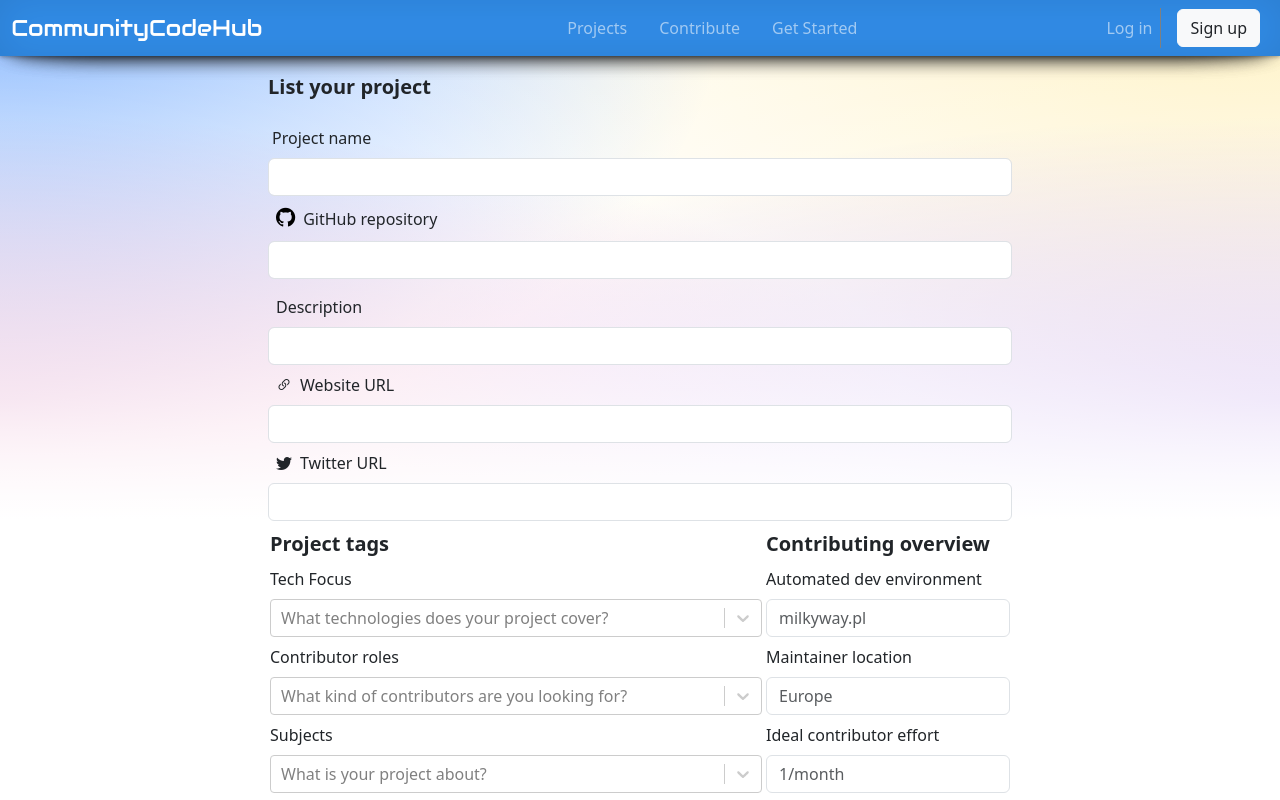
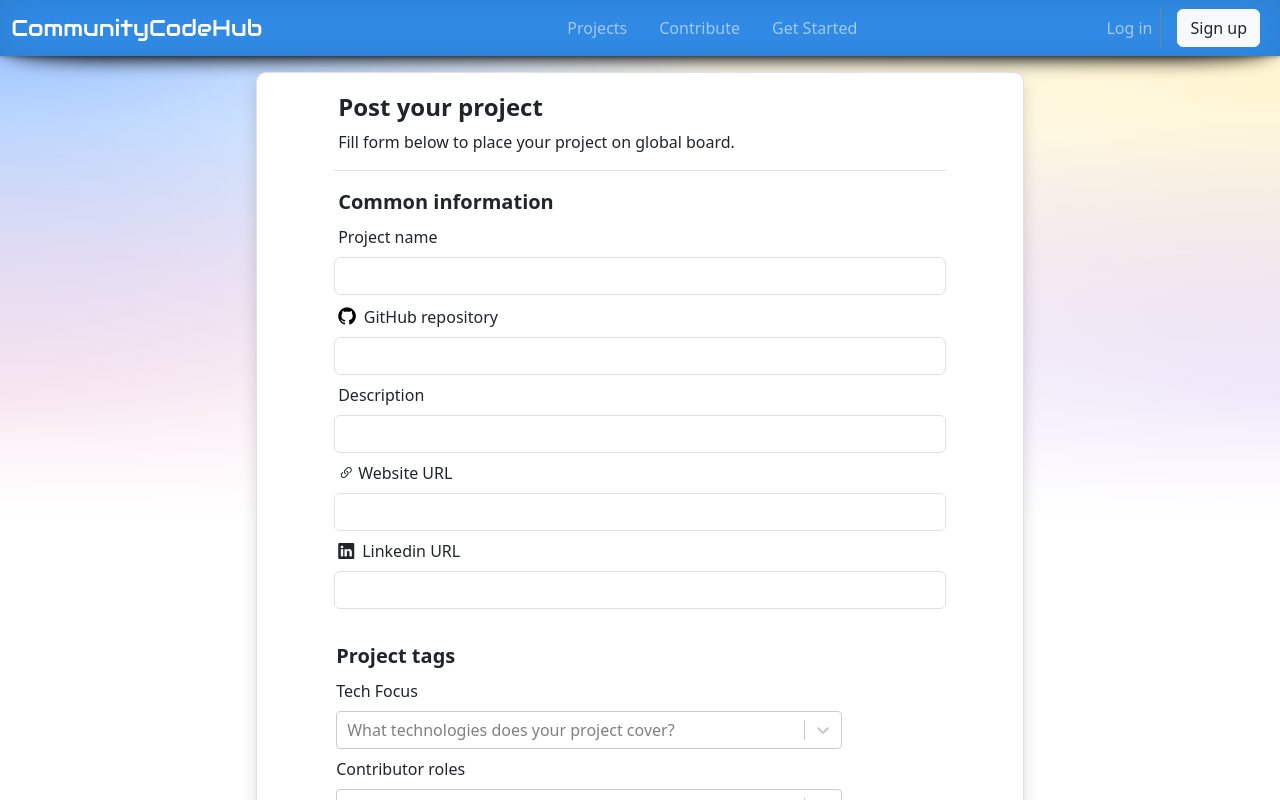
Before and after one commit to DeVinczi/NasaHacka1on-NET7, a React (Create React App) app in the folder NasaHacka1on/ClientApp/: page /add-project in a window 1280 px wide. Shown: the top 800 px of the page. Built offline with nearby package versions, Linux system fonts and the light colour scheme.

Commit message:
#15 droga przez pieklo na FE

```diff
--- a/NasaHacka1on/ClientApp/src/pages/add-project/AddProject.jsx
+++ b/NasaHacka1on/ClientApp/src/pages/add-project/AddProject.jsx
@@ -3,6 +3,7 @@ import useInput from "../../hooks/use-input";
 import { isNotEmpty } from "../../utils/validators";
 import Select from "react-select";
 import { useState } from "react";
+import './addproject.css'
 
 const AddProject = () => {
   const navigate = useNavigate();
@@ -194,15 +195,18 @@ const AddProject = () => {
     setContributingText(event.target.value);
   };
 
-  return (
+    return (
+        <div>
+            <div className="project-container mx-auto mt-3 py-3 px-1 border border-1 shadow">
     <form
-      className="container-sm mx-auto my-3 d-flex flex-column justify-content-center align-items-center"
+      className="container-sm mx-auto my-1 d-flex flex-column justify-content-center align-items-center"
       onSubmit={handleAddProject}
-    >
-      <p className="mb-2 fs-5 col-12 col-md-10 col-lg-8 fw-bold">
-        List your project
+                ><p className="mb-2 h1 fs-4 col-12 col-md-10 fw-bold ps-1">Post your project</p>
+                    <p className="mb-2 fs-6 col-12 col-md-10 pb-3 border-bottom ps-1">Fill form below to place your project on global board.</p>
+                    <p className="mb-2 mt-2 fs-5 col-12 col-md-10 fw-bold ps-1">
+        Common information
       </p>
-      <div className="mt-3 mb-2 col-12 col-md-10 col-lg-8">
+      <div className="mb-2 col-12 col-md-10">
         <label htmlFor="projectName" className="form-label ps-1">
           Project name
         </label>
@@ -219,11 +223,11 @@ const AddProject = () => {
         )}
       </div>
 
-      <div className="mb-2 mb-3 col-12 col-md-10 col-lg-8">
+      <div className="mb-2 col-12 col-md-10">
         <label htmlFor="githubRepo" className="form-label">
           <i
-            className="socialicons bi bi-github me-2"
-            style={{ fontSize: "1.2em", color: "#000" }}
+            className="socialicons bi bi-github ps-1 me-2"
+            style={{ fontSize: "1.1em", color: "#000" }}
           ></i>
           GitHub repository
         </label>
@@ -240,8 +244,8 @@ const AddProject = () => {
         )}
       </div>
 
-      <div className="mb-2 col-12 col-md-10 col-lg-8">
-        <label htmlFor="description" className="form-label ps-2">
+      <div className="mb-2 col-12 col-md-10">
+        <label htmlFor="description" className="form-label ps-1">
           Description
         </label>
         <input
@@ -257,9 +261,9 @@ const AddProject = () => {
         )}
       </div>
 
-      <div className="mb-2 col-12 col-md-10 col-lg-8">
+      <div className="mb-2 col-12 col-md-10">
         <label htmlFor="description" className="form-label">
-          <i className="bi bi-link-45deg ps-2 me-2"></i>Website URL
+          <i className="bi bi-link-45deg ps-1 me-1"></i>Website URL
         </label>
         <input
           type="text"
@@ -273,9 +277,9 @@ const AddProject = () => {
           <p className="text-danger mt-1">Please provide a valid password.</p>
         )}
       </div>
-      <div className="mb-2 col-12 col-md-10 col-lg-8">
+      <div className="mb-2 col-12 col-md-10">
         <label htmlFor="description" className="form-label">
-          <i className="bi bi-twitter ps-2 me-2"></i>Twitter URL
+          <i className="bi bi-linkedin ps-1 me-2"></i>Linkedin URL
         </label>
         <input
           type="text"
@@ -290,8 +294,8 @@ const AddProject = () => {
         )}
       </div>
 
-      <div className="mb-2 col-12 col-md-10 col-lg-8 row gx-1">
-        <div className="col-12 col-xl-8">
+      <div className="mb-2 col-12 col-md-10 row gx-1 mt-4">
+        <div className="col-12 col-xl-10">
           <p className="mb-2 fs-5 fw-bold">Project tags</p>
           <div className="mb-2">
             <label htmlFor="techFocusSelect" className="form-label">
@@ -321,7 +325,7 @@ const AddProject = () => {
             />
           </div>
 
-          <div className="mb-2">
+          <div className="mb-3">
             <label htmlFor="subjectSelect" className="form-label">
               Subjects
             </label>
@@ -336,11 +340,11 @@ const AddProject = () => {
           </div>
         </div>
 
-        <div className="col-12 col-xl-4">
+        <div className="col-12 col-xl-8 mt-4">
           <p className="mb-2 fs-5 fw-bold">Contributing overview</p>
           <div className="mb-2">
             <label htmlFor="description" className="form-label">
-              Automated dev environment
+              Development Environment
             </label>
             <input
               type="text"
@@ -400,9 +404,9 @@ const AddProject = () => {
         </div>
       </div>
 
-      <p className="mb-3 fs-5 col-12 col-md-10 col-lg-8 fw-bold">Content</p>
+      <p className="mt-3 mb-2 fs-5 col-12 col-md-10 fw-bold">Content</p>
 
-      <div className="mb-3 col-12 col-md-10 col-lg-8">
+      <div className="mb-3 col-12 col-md-10">
         <label htmlFor="overviewTextArea" className="form-label ps-2">
           Overview
         </label>
@@ -415,7 +419,7 @@ const AddProject = () => {
         ></textarea>
       </div>
 
-      <div className="mb-3 col-12 col-md-10 col-lg-8">
+      <div className="mb-3 col-12 col-md-10">
         <label htmlFor="contributingTextArea" className="form-label ps-2">
           Contributing
         </label>
@@ -435,7 +439,9 @@ const AddProject = () => {
       >
         Create project
       </button>
-    </form>
+            </form>
+            </div>
+        </div>
   );
 };
 
--- /dev/null
+++ b/NasaHacka1on/ClientApp/src/pages/add-project/addproject.css
@@ -0,0 +1,46 @@
+.project-container {
+    background-color: #fff;
+    border-radius: 10px;
+}
+
+@media (max-width: 576px) {
+    .project-container {
+        width: 90%;
+    }
+}
+
+@media (min-width: 577px) and (max-width: 768px) {
+    .project-container {
+        width: 80%;
+    }
+}
+
+@media (min-width: 769px) and (max-width: 992px) {
+    .project-container {
+        width: 65%;
+    }
+}
+
+@media (min-width: 993px) and (max-width: 1199px) {
+    .project-container {
+        width: 60%;
+    }
+}
+
+@media (min-width: 1200px) and (max-width: 1499px) {
+    .project-container {
+        width: 60%;
+    }
+}
+
+@media (min-width: 1500px) and (max-width: 1799px) {
+    .project-container {
+        width: 60%;
+    }
+}
+
+@media (min-width: 1800px) {
+    .project-container {
+        width: 50%;
+    }
+}
--- a/NasaHacka1on/ClientApp/src/pages/projects/Projects.jsx
+++ b/NasaHacka1on/ClientApp/src/pages/projects/Projects.jsx
@@ -4,26 +4,25 @@ const Projects = () => {
     return <div>
     <div class="media-class">
             <div class="featBitCard container-xxl mt-3">
+        <a href="/">
             <div class="flex-grow">
                 <div class="flex-gap-4 items-center">
                     <h3 class="font-semibold text-light-type flex items-center gap-2">
-                        <a class="supports-hover:hover:text-light-interactive" href="/">FeatBit</a>
+                            <a class="bi bi-link supports-hover:hover:text-light-interactive" href="/">FeatBit</a>
                     </h3>
                     </div>
                     <div class="d-flex">
                         <h6>Status: <span class="status-recruiting-rejected">Closed</span></h6>
                     </div>
-
-
                 <p class="text-sm text-light-type mt-2 overflow-hidden">FeatBit is a scalable, fast and 100% open-source feature flag management tool</p>
                 <div class="mt-4">
                     <h2 class="text-xs font-semibold text-light-interactive mb-2">Last 30 days:</h2>
                     <div class="flex text-black-500">
                         <div class="text-xs text-light-type-medium">
-                                <span class="font-semibold">6</span><span class="ml-1 uppercase"> contributors</span>
+                                    <span class="bi bi-person font-semibold"> 6</span><span class="ml-1 uppercase"> contributors</span>
                         </div>
                         <div class="mt-1 text-xs text-light-type-medium">
-                            <span class="font-semibold">10 </span><span class="ml-1 uppercase">Pull Request opened</span>
+                                    <span class="bi bi-git font-semibold"> 10 </span><span class="ml-1 uppercase">Pull Request opened</span>
                             </div>
                     </div>
                 </div>
@@ -48,12 +47,14 @@ const Projects = () => {
                     </div>
                 </div>
                     </div>
+                </a>
         </div>
             <div class="featBitCard container-xxl mt-3">
+                <a href="/">
             <div class="flex-grow">
                 <div class="flex-gap-4 items-center">
                     <h3 class="font-semibold text-light-type text-xl flex items-center gap-2">
-                            <a class="supports-hover:hover:text-light-interactive" href="/">Cryostat</a>
+                            <a class="bi bi-link supports-hover:hover:text-light-interactive" href="/">Cryostat</a>
                     </h3>
                     </div>
                     <div class="d-flex">
@@ -64,10 +65,10 @@ const Projects = () => {
                         <h2 class="text-xs font-semibold text-light-interactive mb-2">Last 30 days:</h2>
                         <div class="flex text-black-500">
                             <div class="text-xs text-light-type-medium">
-                                <span class="font-semibold">2</span><span class="ml-1 uppercase"> contributors</span>
+                                    <span class="bi bi-person font-semibold"> 2</span><span class="ml-1 uppercase"> contributors</span>
                             </div>
                             <div class="mt-1 text-xs text-light-type-medium">
-                                <span class="font-semibold">3 </span><span class="ml-1 uppercase">Pull Request opened</span>
+                                    <span class="bi bi-git font-semibold"> 3 </span><span class="ml-1 uppercase">Pull Request opened</span>
                             </div>
                         </div>
                 </div>
@@ -92,26 +93,28 @@ const Projects = () => {
                     </div>
                 </div>
                     </div>
+            </a>
         </div>
             <div class="featBitCard container-xxl mt-3">
+                <a href="/">
             <div class="flex-grow">
                 <div class="flex-gap-4 items-center">
                     <h3 class="font-semibold text-light-type text-xl flex items-center gap-2">
-                            <a class="supports-hover:hover:text-light-interactive" href="/">Vue Stripe</a>
+                            <a class="bi bi-link supports-hover:hover:text-light-interactive" href="/">Vue Stripe</a>
                     </h3>
                     </div>
                     <div class="d-flex">
-                        <h6>Status: <span class="status-recruiting-waiting">Waiting</span></h6>
+                        <h6>Status: <span class="status-recruiting-waiting ">Waiting</span></h6>
                     </div>
                     <p class="text-sm text-light-type mt-2 overflow-hidden">Stripe Checkout & Elements for Vue.js</p>
                 <div class="mt-4">
                         <h2 class="text-xs font-semibold text-light-interactive mb-2">Last 30 days:</h2>
                         <div class="flex text-black-500">
                             <div class="text-xs text-light-type-medium">
-                                <span class="font-semibold">1</span><span class="ml-1 uppercase"> contributor</span>
+                                    <span class="bi bi-person font-semibold"> 1</span><span class="ml-1 uppercase"> contributor</span>
                             </div>
                             <div class="mt-1 text-xs text-light-type-medium">
-                                <span class="font-semibold">0 </span><span class="ml-1 uppercase">Pull Request opened</span>
+                                    <span class="bi bi-git font-semibold"> 0 </span><span class="ml-1 uppercase">Pull Request opened</span>
                             </div>
                         </div>
                 </div>
@@ -133,6 +136,7 @@ const Projects = () => {
                     </div>
                 </div>
                     </div>
+            </a>
             </div>
         </div>
         </div>;
--- a/NasaHacka1on/ClientApp/src/pages/projects/projects.css
+++ b/NasaHacka1on/ClientApp/src/pages/projects/projects.css
@@ -128,30 +128,37 @@
 .media-class{
 }
 .status-recruiting {
-    background-color: green;
-    color: white;
-    padding: 0.25em 0.5em;
+    color: green;
     border-radius: 0.25em;
+    font-weight: bold;
 }
 
 .status-recruiting-rejected {
-    background-color: darkred;
-    color: white;
-    padding: 0.25em 0.5em;
+    color: darkred;
     border-radius: 0.25em;
+    font-weight:bold;
 }
 
 .status-recruiting-waiting {
-    background-color: darkorange;
-    color: white;
-    padding: 0.25em 0.5em;
+    color: darkorange;
     border-radius: 0.25em;
+    font-weight: bold;
 }
 
+.hover-title:hover {
+    color: #FFC30B !important;
+    opacity: 0.6;
+    transition: 0.3s;
+}
+.middle{
+    vertical-align: middle;
+}
 @media (max-width: 1600px) {
     .featBitCard {
+        transition: 0s color;
         max-width:80%; /* Adjust the maximum width for smaller screens */ /* Remove right margin to stack cards */
-    }
+        font-size-adjust:0.55;
+        }
 }
 @media (max-width: 767px) {
     .featBitCard {
```
Lines whose indentation alone changed are shown as unchanged.
